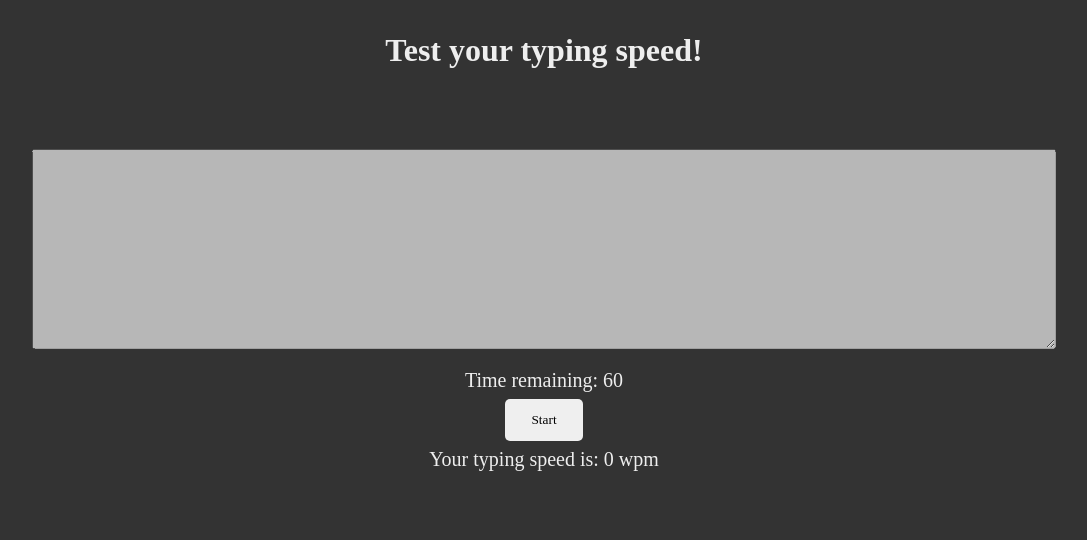
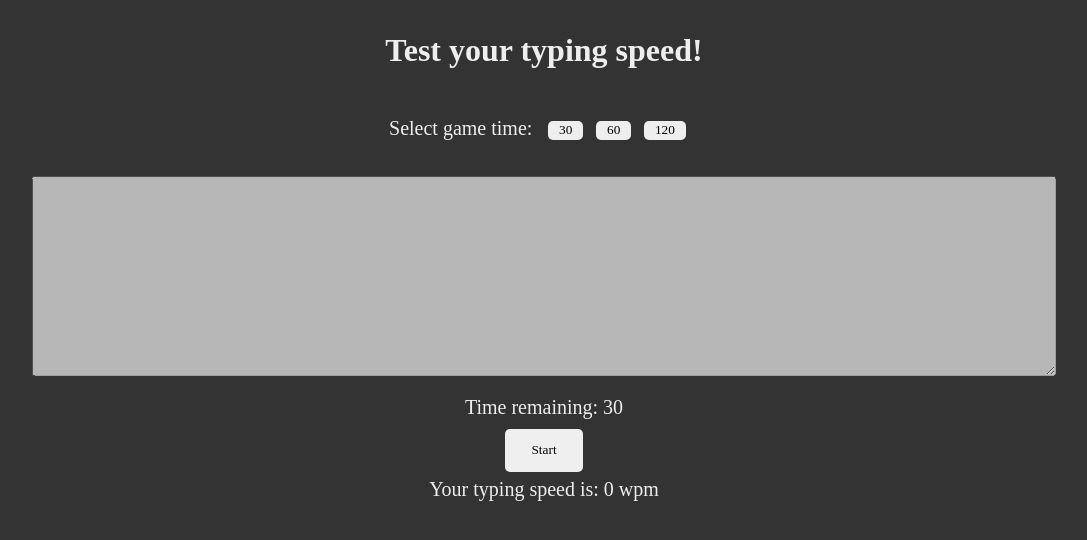
Before and after one commit to manikagnish/speed-typing, a React (Create React App) app: page / in a window 1280 px wide. Shown: the top 540 px of the page, without its empty margins (96-1183 px from the left). Built offline with nearby package versions, Linux system fonts and the light colour scheme; no server answers.

Commit message:
added game time feature

```diff
--- a/src/App.js
+++ b/src/App.js
@@ -1,6 +1,9 @@
+import { useState } from "react";
 import useSpeedType from "./useSpeedType";
 
 function App() {
+  const [gameTime, setGameTime] = useState(30);
+
   const [
     start,
     inputRef,
@@ -11,7 +14,7 @@ function App() {
     playAgain,
     wordCount,
     quote,
-  ] = useSpeedType(60);
+  ] = useSpeedType(gameTime);
 
   const displayQuote = quote.split("");
   const userInput = text.split("");
@@ -19,6 +22,14 @@ function App() {
   return (
     <div>
       <h1>Test your typing speed!</h1>
+      <div className="set-time">
+        <p>Select game time: </p>
+        <div className="btn-container">
+          <button onClick={() => setGameTime(30)}>30</button>
+          <button onClick={() => setGameTime(60)}>60</button>
+          <button onClick={() => setGameTime(120)}>120</button>
+        </div>
+      </div>
       <p>
         {displayQuote.map((s, i) => {
           let cname;
--- a/src/index.css
+++ b/src/index.css
@@ -20,7 +20,7 @@ body {
 
 h1 {
   text-align: center;
-  margin-bottom: 2em;
+  margin-bottom: 1.5em;
 }
 
 textarea {
@@ -39,6 +39,7 @@ textarea:disabled {
 p {
   text-align: center;
   font-size: 2rem;
+  margin-bottom: 0.5em;
 }
 
 button {
@@ -64,3 +65,30 @@ button:disabled {
   color: rgb(221, 74, 74);
   text-decoration: underline;
 }
+
+.set-time {
+  display: flex;
+  justify-content: center;
+  align-items: center;
+}
+
+.btn-container {
+  display: flex;
+  margin-left: 1em;
+}
+
+.btn-container button {
+  margin-right: 1em;
+  padding: 0.1em 0.8em;
+  margin-top: 0;
+  background-color: #eee;
+  font-family: inherit;
+  transition: all 0.3s ease;
+}
+
+.btn-container button:hover,
+.btn-container button:active,
+.btn-container button:focus {
+  background-color: #2561d1;
+  color: #fff;
+}
--- a/src/useSpeedType.js
+++ b/src/useSpeedType.js
@@ -1,6 +1,6 @@
 import { useState, useEffect, useRef } from "react";
 
-export default function useSpeedType(gameTime = 60) {
+export default function useSpeedType(gameTime) {
   const [text, setText] = useState("");
   const [timeRemaining, setTimeRemaining] = useState(gameTime);
   const [wordCount, setWordCount] = useState(0);
@@ -10,9 +10,12 @@ export default function useSpeedType(gameTime = 60) {
   const [quoteArr, setQuoteArr] = useState("");
   const [textArr, setTextArr] = useState("");
   const [addLine, setAddLine] = useState(0);
-  let words = 0;
 
   const inputRef = useRef(null);
+
+  useEffect(() => {
+    setTimeRemaining(gameTime);
+  }, [gameTime]);
 
   useEffect(() => {
     const fetchQuote = async () => {
@@ -56,10 +59,9 @@ export default function useSpeedType(gameTime = 60) {
     // compare quoteArr and textArr
     for (let i = 0; i < quoteArr.length; i++) {
       if (quoteArr[i] === textArr[i]) {
-        words++;
+        setWordCount((prevCount) => prevCount + 1);
       }
     }
-    setWordCount(words);
   }
 
   useEffect(() => {
```
Also changed, not shown: 1 other file (tests, documents, lock files or other folders).
